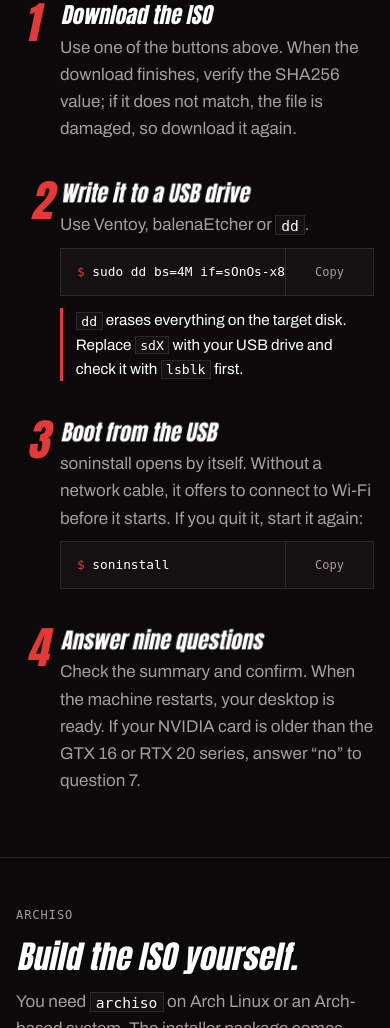
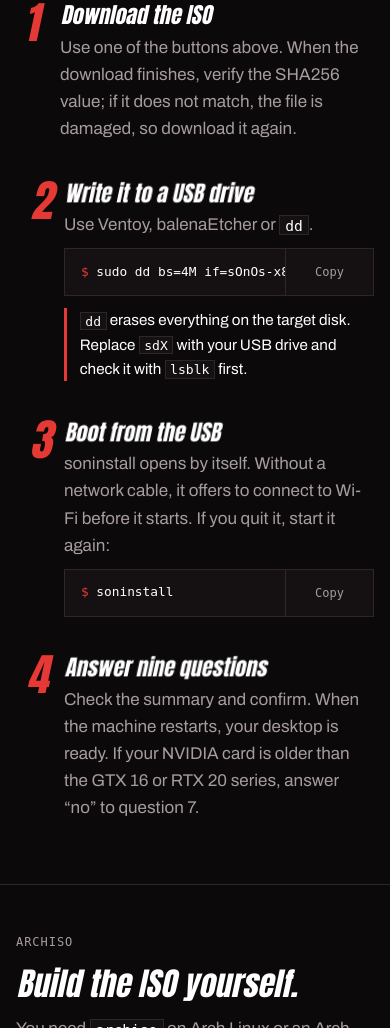
Before and after one commit to sOn-Os/sOn-Os.github.io, a plain HTML site: page index.html in a window 390 px wide. Shown: the part 8502-9530 px from the top of the page. Drawn offline with Linux system fonts and the light colour scheme; a web font is replaced by a local one.

Commit message:
Keep step numbers off their headings, and darken the code scrollbars
Two things that looked broken in a browser:
- The slanted "2" of the install steps touched its heading ("2USB belleğe
  yaz"), most visibly at phone width.
- Commands too long for their box scroll sideways, and the scrollbar was
  drawn white on the dark page.

```diff
--- a/index.html
+++ b/index.html
@@ -193,7 +193,7 @@ p code { color: var(--white); background: var(--coal); border: 1px solid var(--l
   color: var(--smoke); font-size: var(--t-xs); letter-spacing: 0.04em;
 }
 .term-bar span:last-child { color: var(--red); }
-.term pre { margin: 0; padding: 1.1rem 1.2rem 1.3rem; overflow-x: auto; color: #D9D2D2; font: inherit; }
+.term pre { margin: 0; padding: 1.1rem 1.2rem 1.3rem; overflow-x: auto; color: #D9D2D2; font: inherit; scrollbar-width: thin; scrollbar-color: var(--line) var(--coal); }
 .term .r { color: var(--red); }
 .term .k { color: var(--red); }
 .term .p { color: var(--smoke); }
@@ -322,7 +322,8 @@ p code { color: var(--white); background: var(--coal); border: 1px solid var(--l
 .cmd.plain code::before { content: none; }
 .steps { list-style: none; margin: 0; padding: 0; display: grid; grid-template-columns: repeat(2, minmax(0, 1fr)); gap: clamp(2rem, 4vw, 3rem) clamp(2rem, 5vw, 4rem); }
 .steps li { display: grid; grid-template-columns: auto minmax(0, 1fr); gap: 0.4rem 1.25rem; align-content: start; }
-.steps .n { grid-row: span 3; font: 400 clamp(2.75rem, 2rem + 2vw, 4rem)/0.9 var(--display); color: var(--red); transform: skewX(var(--slant)); min-width: 1.1ch; }
+/* The slant pushes the top of a wide digit to the right, into the heading: keep some room for it */
+.steps .n { grid-row: span 3; font: 400 clamp(2.75rem, 2rem + 2vw, 4rem)/0.9 var(--display); color: var(--red); transform: skewX(var(--slant)); min-width: 1.1ch; padding-right: 0.14em; }
 .steps h3 { margin: 0; font: 400 var(--t-lg)/1.1 var(--display); transform: skewX(var(--slant)); transform-origin: 0 100%; }
 .steps p { margin: 0; color: var(--smoke); }
 .steps p + p { margin-top: 0.25rem; }
@@ -331,7 +332,7 @@ p code { color: var(--white); background: var(--coal); border: 1px solid var(--l
   display: flex; align-items: stretch; margin-top: 0.6rem;
   background: var(--coal); border: 1px solid var(--line); min-width: 0;
 }
-.cmd code { flex: 1; min-width: 0; overflow-x: auto; white-space: pre; padding: 0.8rem 1rem; font-size: 0.8rem; font-stretch: 75%; color: var(--white); }
+.cmd code { flex: 1; min-width: 0; overflow-x: auto; white-space: pre; padding: 0.8rem 1rem; font-size: 0.8rem; font-stretch: 75%; color: var(--white); scrollbar-width: thin; scrollbar-color: var(--line) var(--coal); }
 .cmd code::before { content: "$ "; color: var(--red); }
 .copy {
   flex: none; border: 0; border-left: 1px solid var(--line); background: none; color: var(--smoke);
```
